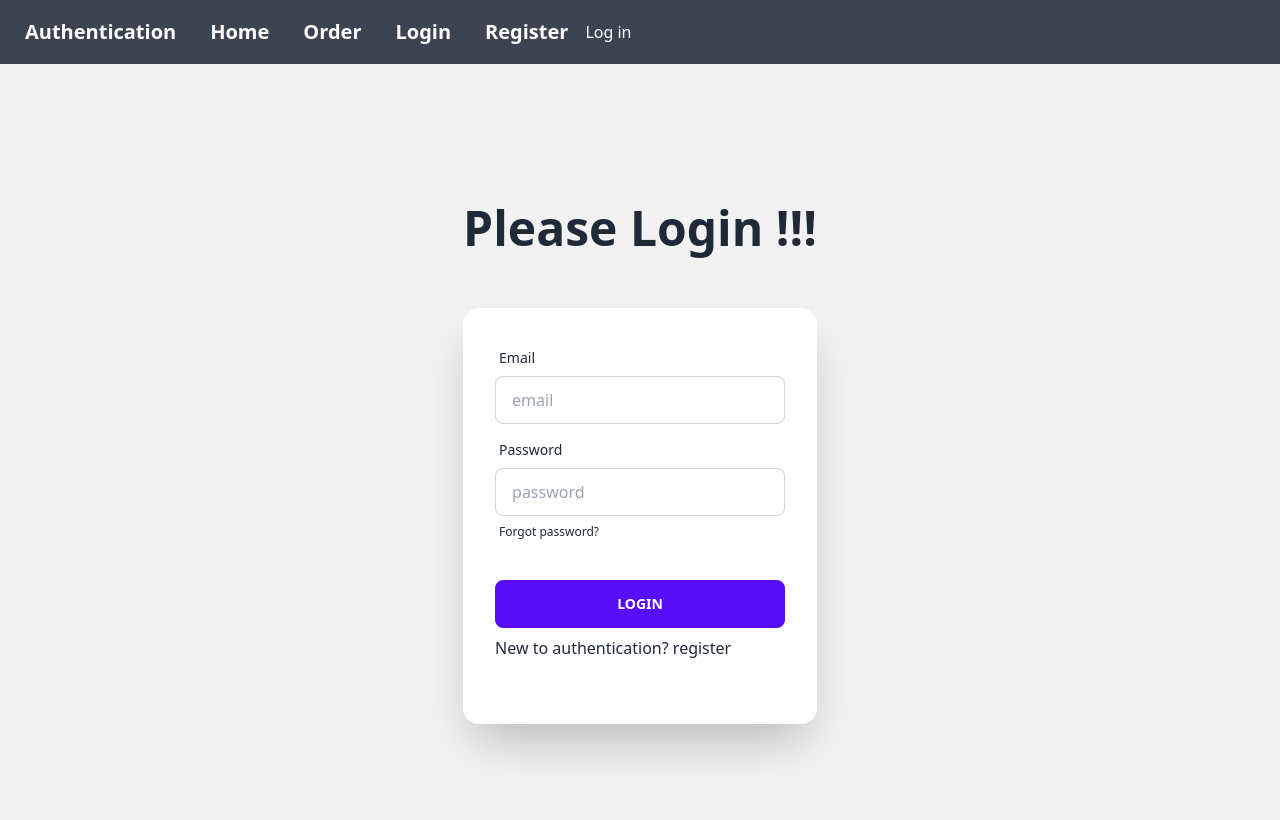
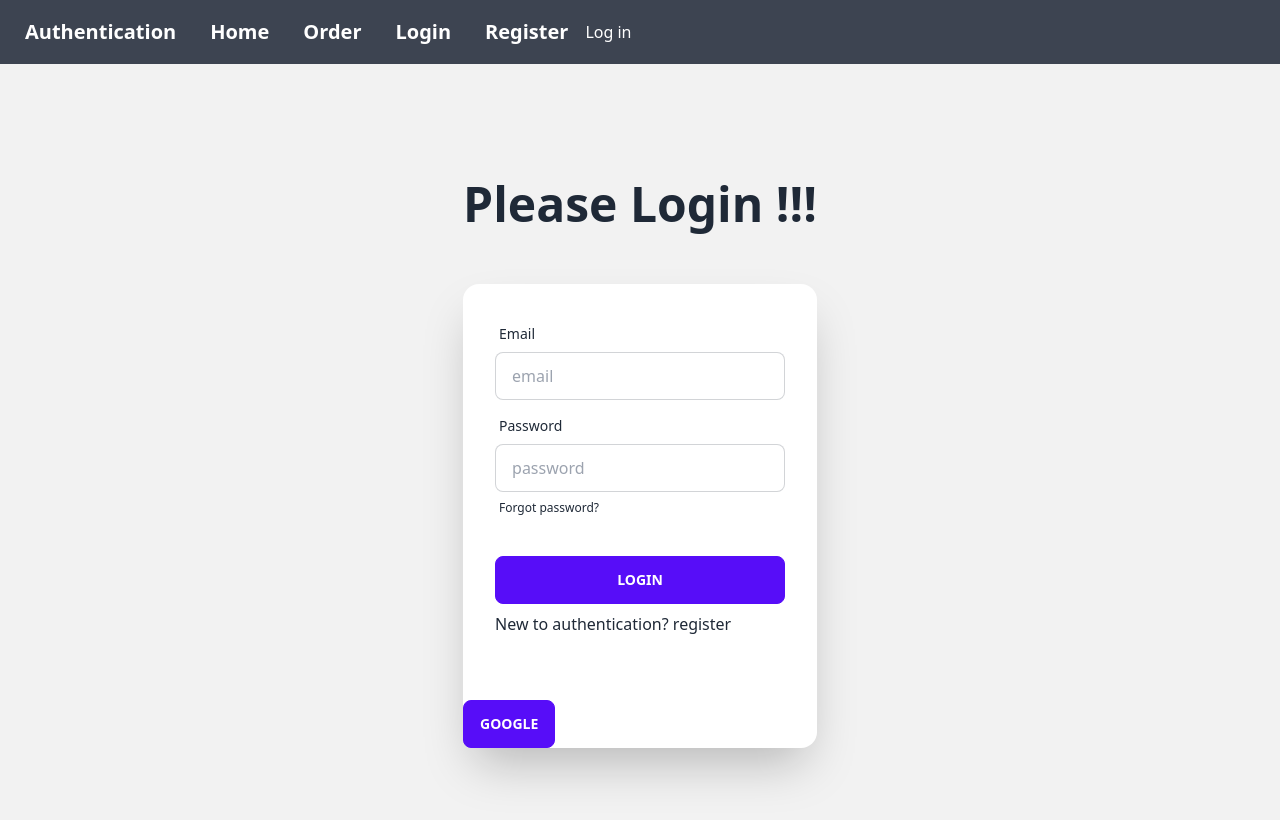
Before and after one commit to yeasinrafee/auth-firebase-context-tailwind, a React (Vite) app: page /login in a window 1280 px wide. Shown: the top 820 px of the page. Built offline with nearby package versions, Linux system fonts and the light colour scheme; no server answers.

Commit message:
Google log in added

```diff
--- a/src/components/Login.jsx
+++ b/src/components/Login.jsx
@@ -3,7 +3,7 @@ import { Link } from "react-router-dom";
 import { AuthContext } from "../provider/AuthProvider";
 
 const Login = () => {
-  const { signIn } = useContext(AuthContext);
+  const { signIn, logInWithGoogle } = useContext(AuthContext);
 
   const handleLogin = (event) => {
     event.preventDefault();
@@ -21,6 +21,18 @@ const Login = () => {
 
     form.reset();
   };
+
+  const handleGoogle = () => {
+    logInWithGoogle()
+      .then((result) => {
+        const loggedIn = result.user;
+        console.log(loggedIn);
+      })
+      .catch((error) => {
+        console.log(error.message);
+      });
+  };
+
   return (
     <div className="hero min-h-screen bg-base-200">
       <div className="hero-content flex-col lg:gap-14">
@@ -65,6 +77,11 @@ const Login = () => {
               <Link to="/register">New to authentication? register</Link>
             </div>
           </form>
+          <div>
+            <button onClick={handleGoogle} className="btn btn-primary">
+              Google
+            </button>
+          </div>
         </div>
       </div>
     </div>
--- a/src/provider/AuthProvider.jsx
+++ b/src/provider/AuthProvider.jsx
@@ -1,15 +1,18 @@
 import { createContext, useEffect, useState } from "react";
 import {
+  GoogleAuthProvider,
   createUserWithEmailAndPassword,
   getAuth,
   onAuthStateChanged,
   signInWithEmailAndPassword,
+  signInWithPopup,
   signOut,
 } from "firebase/auth";
 import app from "../firebase/firebase.config";
 export const AuthContext = createContext(null);
 
 const auth = getAuth(app);
+const googleProvider = new GoogleAuthProvider();
 
 const AuthProvider = ({ children }) => {
   const [user, setUser] = useState(null);
@@ -21,6 +24,10 @@ const AuthProvider = ({ children }) => {
 
   const signIn = (email, password) => {
     return signInWithEmailAndPassword(auth, email, password);
+  };
+
+  const logInWithGoogle = () => {
+    return signInWithPopup(auth, googleProvider);
   };
 
   const logOut = () => {
@@ -41,10 +48,11 @@ const AuthProvider = ({ children }) => {
 
   const authInfo = {
     user,
+    loader,
     createUser,
     signIn,
+    logInWithGoogle,
     logOut,
-    loader,
   };
 
   return (
```
